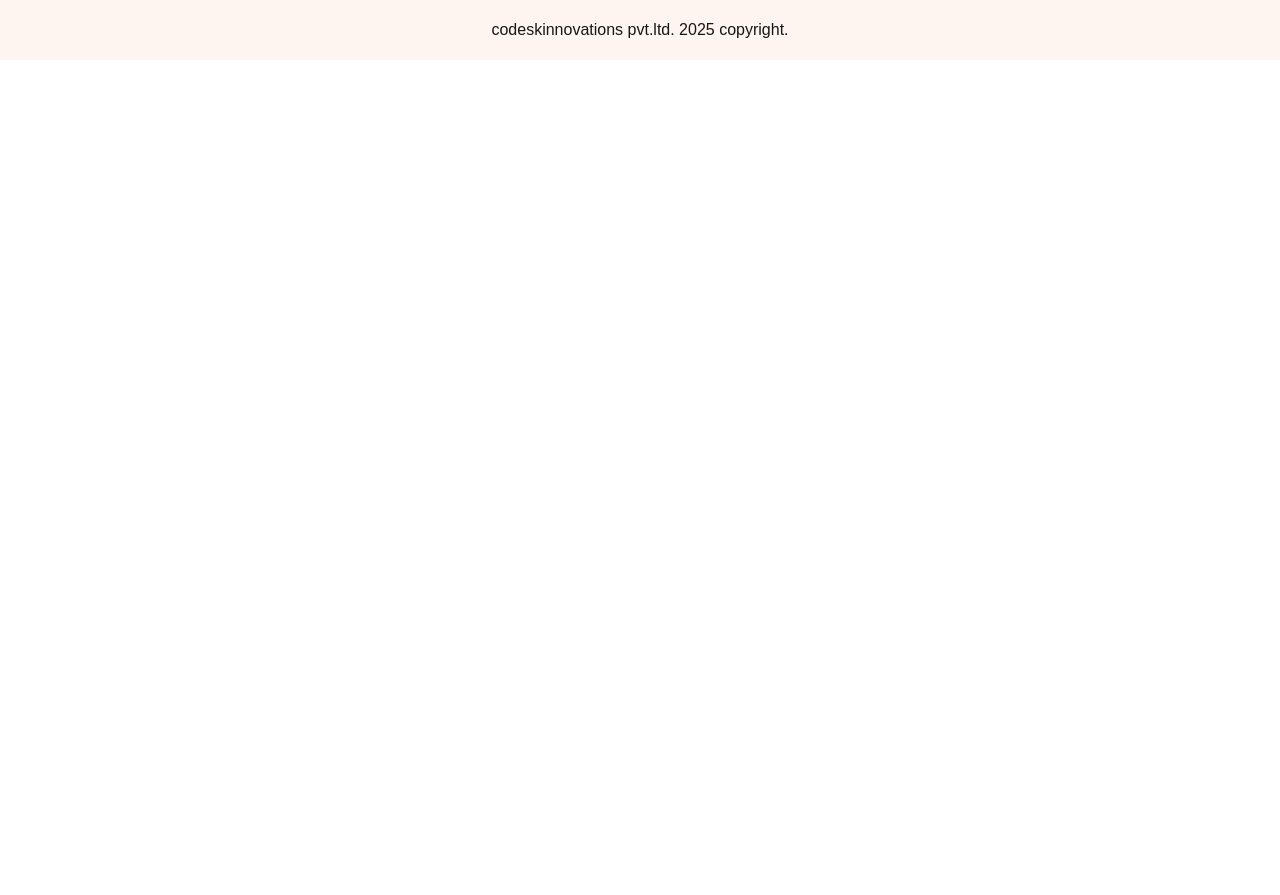
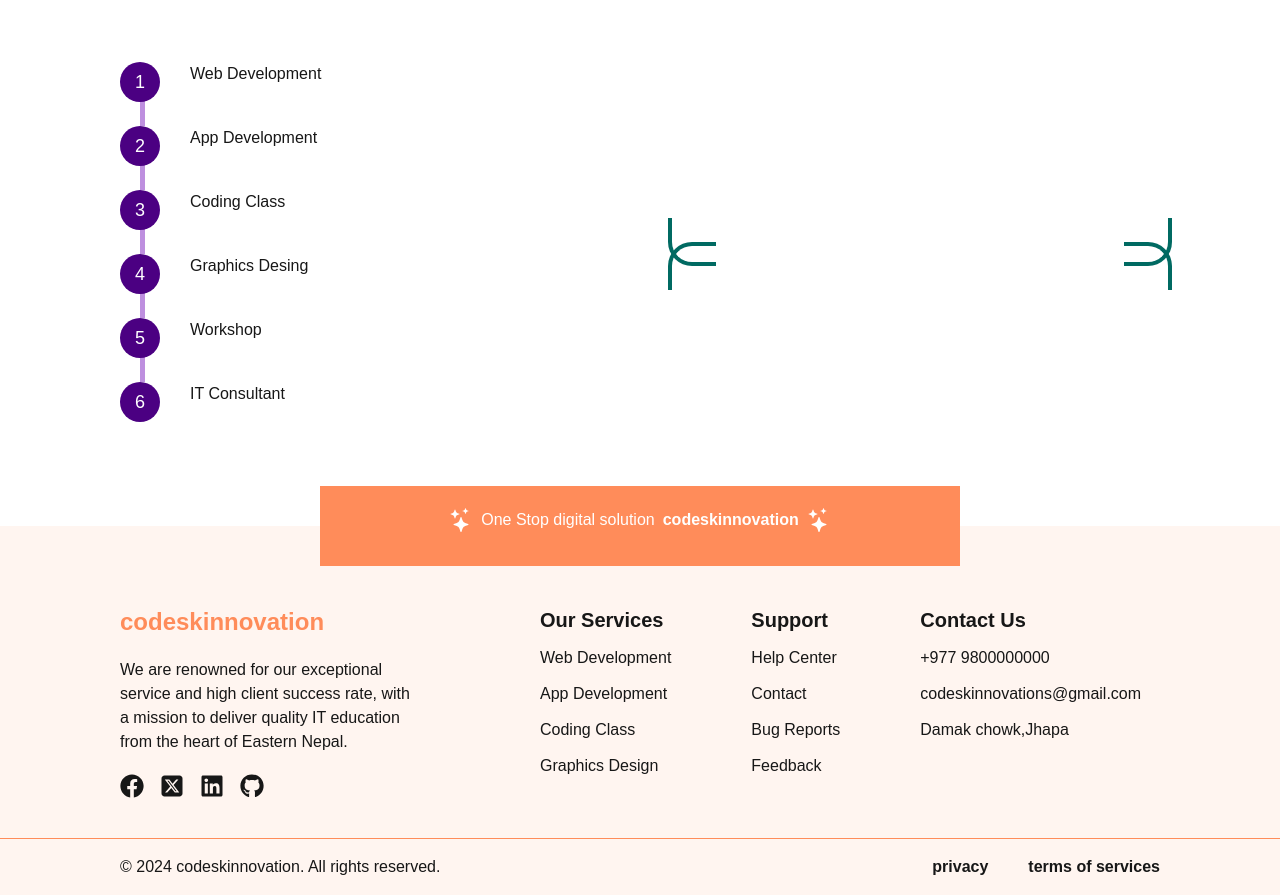
Before and after one commit to AnilHasda/LMS-Frontend, a Next.js app: page / in a window 1280 px wide. Shown: the part 1900-2795 px from the top of the page. Before the commit the page ends 1960 px from the top, so only its background shows below. Built offline with nearby package versions, Linux system fonts and the light colour scheme.

Commit message:
add course and footer section

```diff
--- a/src/app/components/common/Footer.tsx
+++ b/src/app/components/common/Footer.tsx
@@ -1,11 +1,98 @@
-import React from 'react'
+import React from "react";
+import Link from "next/link";
+import FooterComponents from "./FooterComponents";
+import { FaFacebook } from "react-icons/fa";
+import { FaSquareXTwitter } from "react-icons/fa6";
+import { FaLinkedin } from "react-icons/fa";
+import { FaGithub } from "react-icons/fa";
+import { BsStars } from "react-icons/bs";
 
+const contact = [
+  "Contact Us",
+  "+977 9800000000",
+  "codeskinnovations@gmail.com",
+  "Damak chowk,Jhapa",
+];
+const services = [
+  "Our Services",
+  "Web Development",
+  "App Development",
+  "Coding Class",
+  "Graphics Design",
+];
+const support = [
+  "Support",
+  "Help Center",
+  "Contact",
+  "Bug Reports",
+  "Feedback",
+];
+const privacyPolicy = ["privacy", "terms of services"];
+const socialMedia = [FaFacebook, FaSquareXTwitter, FaLinkedin, FaGithub];
 const Footer = () => {
   return (
-    <div className="h-[60px] w-full bg-[#FFF5F0]  flex items-center justify-center">
-      codeskinnovations pvt.ltd. 2025 copyright.
+    <div className="bg-[#FFF5F0] relative  h-auto">
+      {/* additional information or search section */}
+      <div className="absolute h-20 w-1/2 bg-[#FF8C5A] -top-10 left-[50%] translate-x-[-50%] text-white grid place-content-center">
+        <div className="flex gap-2 animate-bounce">
+            <span>
+              <BsStars className="text-2xl"/>
+            </span>
+            One Stop digital solution {" "}
+            <strong className="font-bold animate-pulse">
+              {" "}codeskinnovation
+            </strong>
+            <span>
+              <BsStars className="text-2xl"/>
+            </span>
+        </div>
+      </div>
+      <div className="flex gap-30 px-30 pt-20 pb-10 border-b border-b-[#FF8C5A]">
+        {/* social media link seciton with small intro */}
+        <div className="max-w-[300px]">
+          <h1 className="text-2xl font-bold text-[#FF8C5A] ">
+            codeskinnovation
+          </h1>
+          <p className="py-5">
+            We are renowned for our exceptional service and high client success
+            rate, with a mission to deliver quality IT education from the heart
+            of Eastern Nepal.
+          </p>
+          {/* social media section */}
+          <div className="flex gap-4">
+            {socialMedia.map((Ele: React.ComponentType, index: number) => {
+              return (
+                <span className=" text-2xl">
+                  <Ele />
+                </span>
+              );
+            })}
+          </div>
+        </div>
+        {/* additional info section */}
+        <div className="flex gap-20">
+          <FooterComponents data={services} />
+          <FooterComponents data={support} />
+          <FooterComponents data={contact} />
+        </div>
+      </div>
+      <div className=" h-14 flex justify-between items-center px-30 ">
+        <span>© 2024 codeskinnovation. All rights reserved.</span>
+        <div className="flex gap-10">
+          {privacyPolicy.map((ele: string, index: number) => {
+            return (
+              <Link
+                href="#"
+                className="hover:text-[#006A62] transition-colors duration-500 font-semibold"
+              >
+                {ele}
+              </Link>
+            );
+          })}
+        </div>
+      </div>
     </div>
-  )
-}
+  );
+};
 
-export default Footer
+export default Footer;
--- /dev/null
+++ b/src/app/components/common/FooterComponents.tsx
@@ -0,0 +1,32 @@
+import Link from "next/link";
+import clsx from "clsx";
+import React from "react";
+const FooterComponents = ({ data }: { data: string[] }) => {
+  return (
+    <div className="">
+      <ul className="flex flex-col gap-3">
+        {data.map((ele: string, index: number) => {
+          return index === 0 ? (
+            <li
+              className={clsx(
+                "hover:text-[#006A62] transition-colors duration-500 font-bold text-xl"
+              )}
+            >
+              {ele}
+            </li>
+          ) : (
+            <li
+              className={clsx(
+                "hover:text-[#006A62] transition-colors duration-500"
+              )}
+            >
+              <Link href="#">{ele}</Link>
+            </li>
+          );
+        })}
+      </ul>
+    </div>
+  );
+};
+
+export default FooterComponents;
--- a/src/app/components/course/CourseCard.tsx
+++ b/src/app/components/course/CourseCard.tsx
@@ -15,7 +15,7 @@ const CourseCard = ({
   duration = "3 months",
 }: CourseCardProps) => {
   return (
-    <div className="bg-[#FFF5F0] rounded-xl flex flex-col gap-3 py-4 max-w-[230px]">
+    <div className="bg-[#FFF5F0] rounded-xl flex flex-col gap-3 py-4 max-w-[230px] border-b-2 border-b-[#006A62]">
       {typeof Icon === "string" ? (
         <Image src={Icon} alt="course_image" fill className="object-cover" />
       ) : (
--- /dev/null
+++ b/src/app/components/ourServices/OurServices.tsx
@@ -0,0 +1,36 @@
+import React from "react";
+import "./OusrServices.css";
+const OurServices = () => {
+  const services = [
+    "Web Development",
+    "App Development",
+    "Coding Class",
+    "Graphics Desing",
+    "Workshop",
+    "IT Consultant",
+  ];
+  return (
+    <section className="flex gap-20 px-30 my-20">
+      {/* left section */}
+      <section className="flex-1">
+        <ul className="main-list list-none">
+          {services.map((ele: any, index: number) => {
+            return <li key={index}>{ele}</li>;
+          })}
+        </ul>
+      </section>
+      {/* right section */}
+        <section className="flex-1 flex w-full items-center">
+        <div className=" group relative bg-[#006A62] rounded-3xl max-h-[300px] w-full">
+          {/* this is for border  */}
+          <div className="absolute -top-3 -left-3 w-12 h-12 border-l-4 border-t-4  border-l-[#006A62] border-t-[#006A62]  transition-all duration-500 rounded-tl-3xl group-hover:scale-110"></div>
+          <div className="absolute -top-3 -right-3 w-12 h-12 border-r-4 border-t-4  border-r-[#006A62] border-t-[#006A62]  transition-all duration-500 rounded-tr-3xl group-hover:scale-110"></div>
+          <div className="absolute -bottom-3 -left-3 w-12 h-12 border-l-4 border-b-4  border-l-[#006A62] border-b-[#006A62]  transition-all duration-500 rounded-bl-3xl group-hover:scale-110"></div>
+          <div className="absolute -bottom-3 -right-3 w-12 h-12 border-r-4 border-b-4  border-r-[#006A62] border-b-[#006A62]  transition-all duration-500 rounded-br-3xl group-hover:scale-110"></div>
+        </div>
+      </section>
+    </section>
+  );
+};
+
+export default OurServices;
--- /dev/null
+++ b/src/app/components/ourServices/OusrServices.css
@@ -0,0 +1,51 @@
+.main-list li {
+  position: relative;
+  margin-bottom: 40px;
+  padding-left: 70px;
+  &::before {
+    content: "1";
+    height: 40px;
+    width: 40px;
+    position: absolute;
+    background-color: indigo;
+    display: grid;
+    place-items: center;
+    font-size: 18px;
+    color: #fff;
+    border-radius: 50%;
+    left:0%;
+  }
+
+  &:nth-child(2)::before {
+    content: "2";
+  }
+
+  &:nth-child(3)::before {
+    content: "3";
+  }
+
+  &:nth-child(4)::before {
+    content: "4";
+  }
+  &:nth-child(5)::before {
+    content: "5";
+  }
+  &:nth-child(6)::before {
+    content: "6";
+  }
+  &::after {
+    content: "";
+    position: absolute;
+    height:40px;
+    width: 5px;
+    background-color: rgb(190, 143, 223);
+    left:20px;
+    top: 100%;
+    z-index: -5;
+  }
+   &:nth-child(6)::after {
+    height: 0;
+    width: 0;
+  }
+}
+/* design line  */
--- a/src/app/page.tsx
+++ b/src/app/page.tsx
@@ -2,6 +2,7 @@ import CourseCard from "./components/course/CourseCard";
 import { HeroSection } from "./components/HeroSection/HeroSection";
 import Courses from "./components/course/Courses";
 import AboutUs from "./components/aboutUs/AboutUs";
+import OurServices from "./components/ourServices/OurServices";
 
 const Home = () => {
   return (
@@ -12,6 +13,7 @@ const Home = () => {
         <Courses/>
       </section>
       <AboutUs />
+      <OurServices />
     </div>
   );
 };
```
